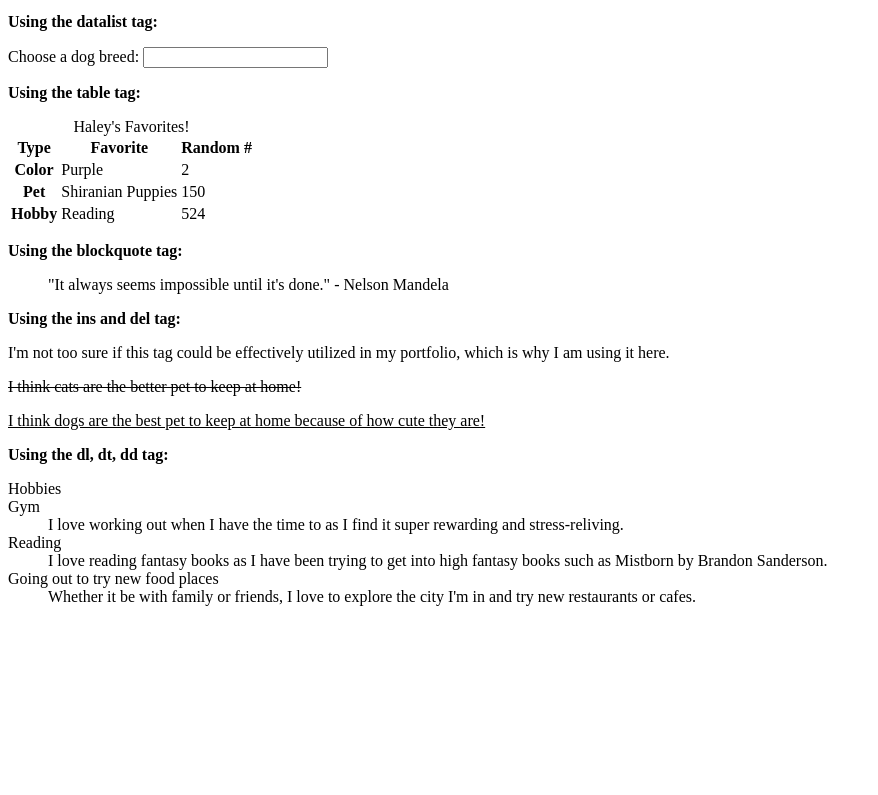
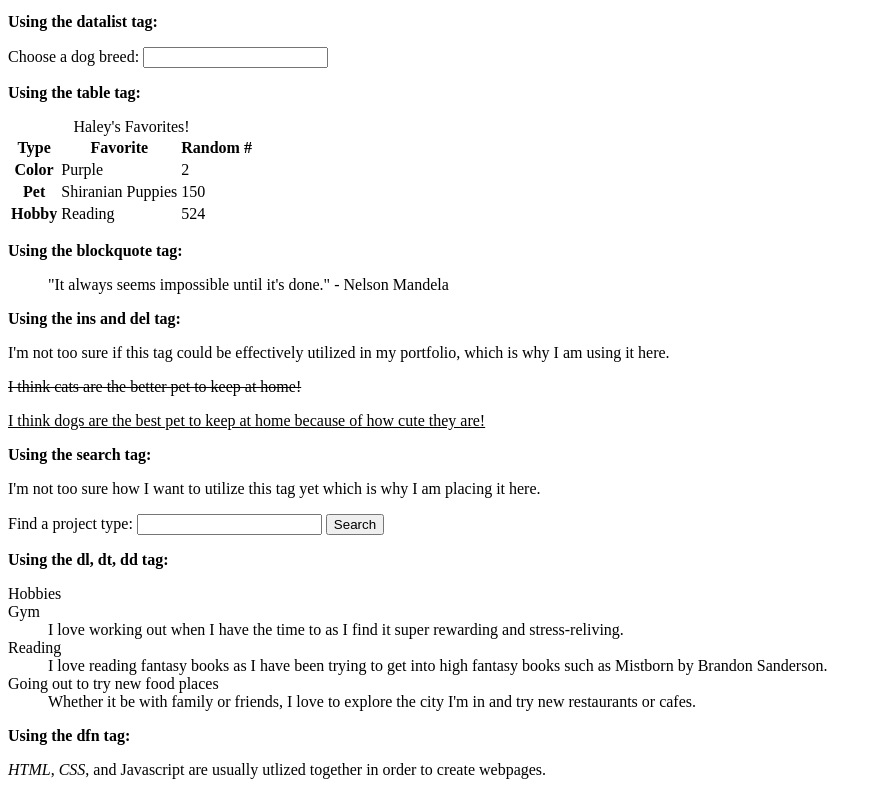
Before and after one commit to nguyenhaley/cse134---hw2, a plain HTML site: page experimentPage.html in a window 1280 px wide. Shown: the part 1593-2388 px from the top of the page, without its empty margins (0-878 px from the left). Before the commit the page ends 2215 px from the top, so only its background shows below. Drawn offline with Linux system fonts and the light colour scheme.

Commit message:
late changes

```diff
--- a/experimentPage.html
+++ b/experimentPage.html
@@ -10,6 +10,8 @@
             border-style: solid;
         }
     </style>
+
+    <link rel="icon" href="heartFavicon.ico" type="image/x-icon">
 
 </head>
 <body>
@@ -102,10 +104,10 @@
           </figure>
     </section>
 
-    <section class="videoTag">
-        <p><b>Using the video tag:</b></p>
+    <section class="videoandSourceTag">
+        <p><b>Using the video and source tag:</b></p>
         <video controls width="250">
-            <source src="" type="video/mp4"/>
+            <source src="https://archive.org/download/BigBuckBunny_124/Content/big_buck_bunny_720p_surround.mp4"/>
         </video>
     </section>
 
@@ -208,6 +210,18 @@
         <ins><p>I think dogs are the best pet to keep at home because of how cute they are!</p></ins>
     </section>
 
+    <section class="searchTag">
+        <p><b>Using the search tag:</b></p>
+        <p>I'm not too sure how I want to utilize this tag yet which is why I am placing it here.</p>
+        <search>
+            <form action="./search/">
+              <label for="project">Find a project type: </label>
+              <input type="search" id="project" name="q" />
+              <button type="submit">Search</button>
+            </form>
+          </search>
+    </section>
+
     <section>
         <p><b>Using the dl, dt, dd tag:</b></p>
         <dl>
@@ -223,6 +237,13 @@
         </dl>
     </section>
 
+    <section class="dfnTag">
+        <p><b>Using the dfn tag: </b></p>
+        <p>
+            <dfn title="HyperText Markup Language">HTML</dfn>, <dfn title="Cascading Style Sheets">CSS</dfn>, and Javascript are usually utlized together in order to create webpages.
+        </p>
+    </section>
+
 
 </body>
 </html>
```
